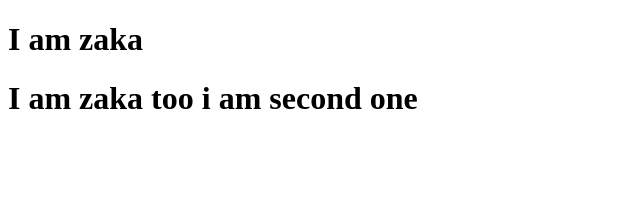
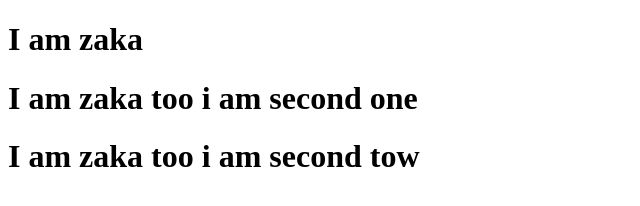
Before and after one commit to zaka-coder/github-collab-zaka-hassan, a plain HTML site: page index.html in a window 1280 px wide. Shown: the whole page, without its empty margins (0-640 px from the left). Drawn offline with Linux system fonts and the light colour scheme.

Commit message:
change added

```diff
--- a/index.html
+++ b/index.html
@@ -8,5 +8,6 @@
 <body>
     <h1>I am zaka</h1>
     <h1>I am zaka too i am second one</h1>
+    <h1>I am zaka too i am second tow</h1>
 </body>
 </html>
```
